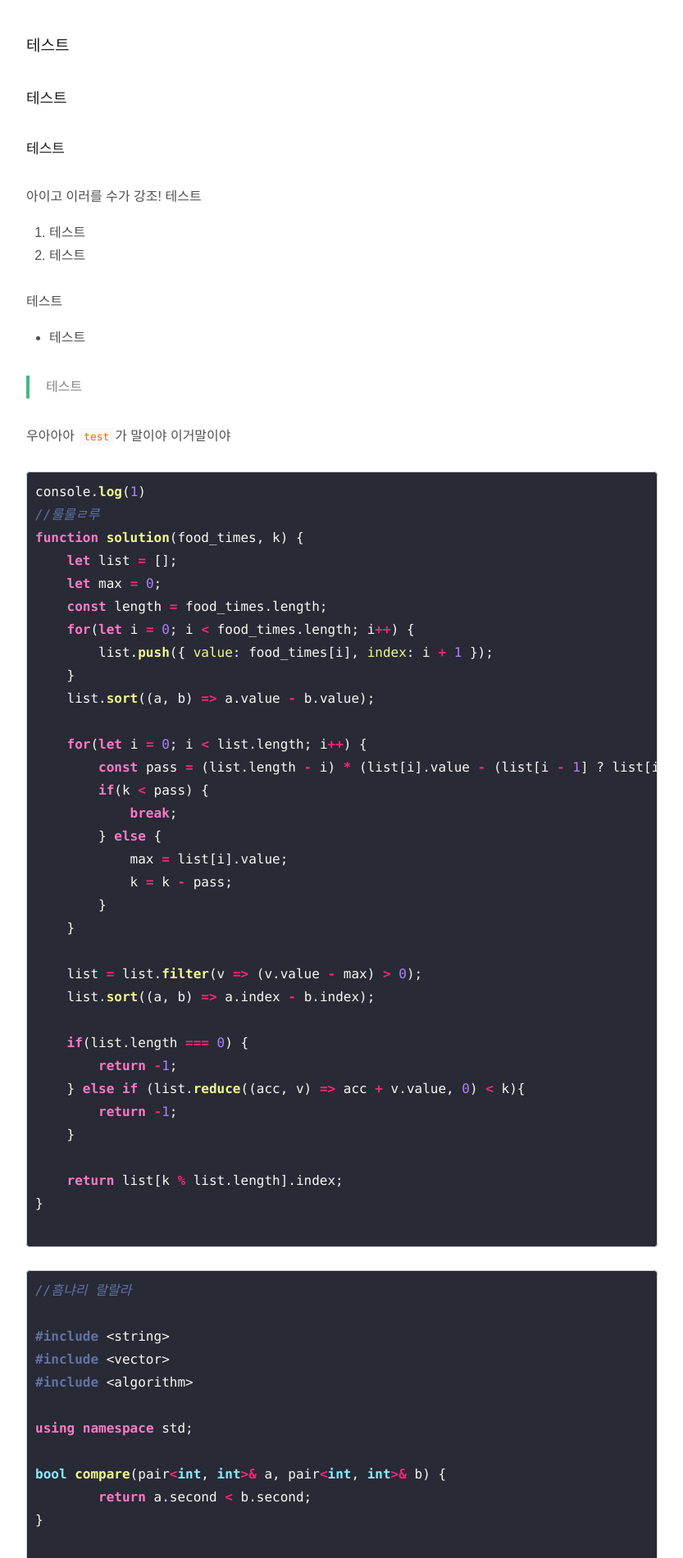
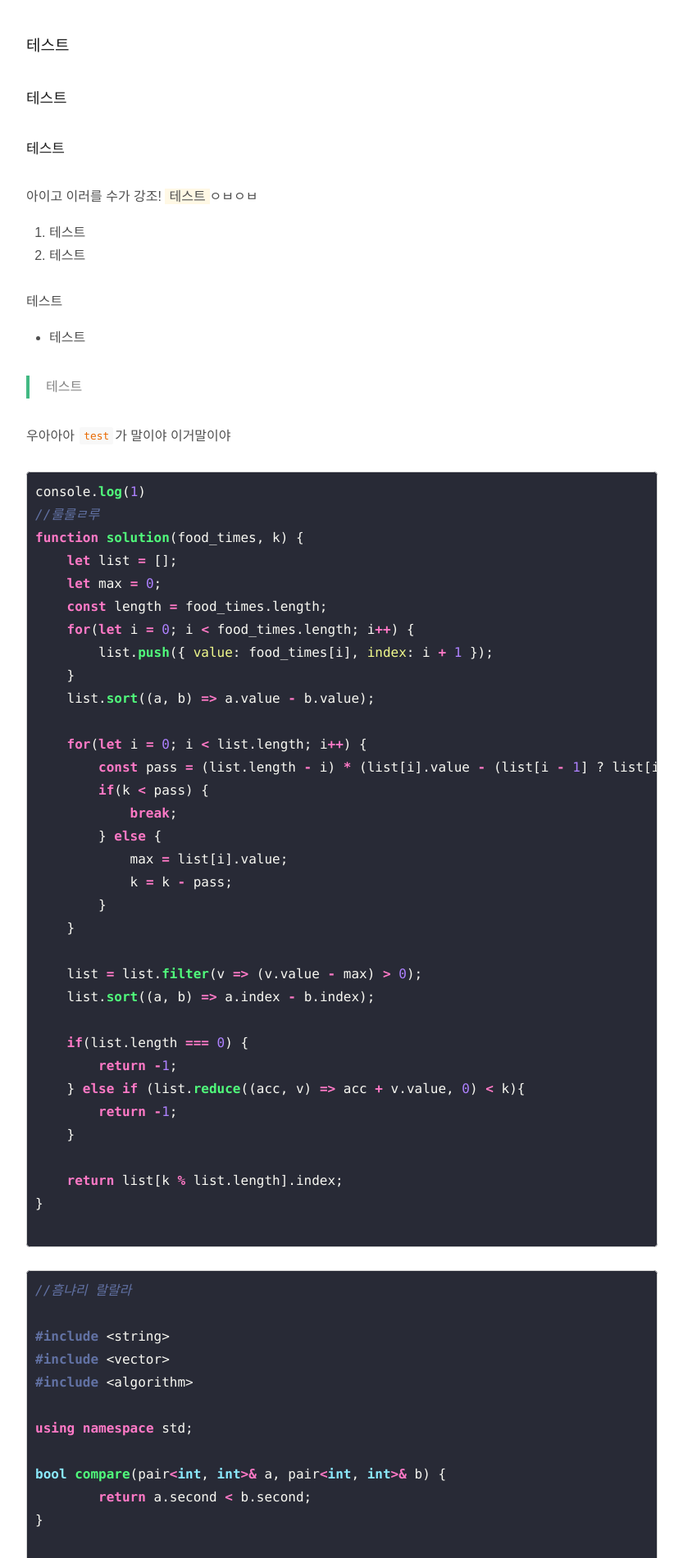
Before and after one commit to wnghdcjfe/wnghdcjfe.github.io, a Jekyll site: the page built from _posts/2019-05-04-테스트.md, in a window 1280 px wide. Shown: the part 639-2539 px from the top of the page at 82% size, without its empty margins (223-1056 px from the left). Built offline with Jekyll 4.4.1, drawn with Linux system fonts in a browser that asks for light colours; some web fonts are replaced; comment, search, counter and statistics services are not loaded.

Commit message:
마무리?

```diff
--- a/CNAME
+++ b/CNAME
@@ -1 +1 @@
-kundol
+kundol.happy
--- a/_posts/2019-05-04-테스트.md
+++ b/_posts/2019-05-04-테스트.md
@@ -13,7 +13,7 @@
 #### 테스트
 ##### 테스트
 
-아이고 이러를 수가 강조! **테스트**
+아이고 이러를 수가 강조! **테스트**ㅇㅂㅇㅂ
 
 1. 테스트
 2. 테스트
--- a/assets/css/monokai.css
+++ b/assets/css/monokai.css
@@ -83,15 +83,15 @@
   font-weight: bold;
 }
 .highlight .kn {
-  color: #f92672;
+  color: #ff79c6;
   font-weight: bold;
 }
 .highlight .ow {
-  color: #f92672;
+  color: #ff79c6;
   font-weight: bold;
 }
 .highlight .o {
-  color: #f92672;
+  color: #ff79c6;
   font-weight: bold;
 }
 .highlight .mf {
@@ -156,7 +156,7 @@
   font-weight: bold;
 }
 .highlight .nd {
-  color: #f1fa8c;
+  color: #50fa7b;
   font-weight: bold;
 }
 .highlight .ne {
@@ -164,7 +164,7 @@
   font-weight: bold;
 }
 .highlight .nf {
-  color: #f1fa8c;
+  color: #50fa7b;
   font-weight: bold;
 }
 .highlight .no {
@@ -202,7 +202,7 @@
   font-weight: bold;
 }
 .highlight .nt {
-  color: #f92672;
+  color: #ff79c6;
 }
 .highlight {
   color: #f8f8f2;
--- a/assets/css/screen.css
+++ b/assets/css/screen.css
@@ -35,6 +35,10 @@
 b, strong, optgroup {
     font-weight: 580;
 }
+strong{
+    background-color: #fff8e5;
+    padding: 1px 5px;
+}
 
 a, a:link, a:visited, a:active, a:hover {
     color: #505050;
@@ -129,6 +133,8 @@
 p > .highlighter-rouge {
     border-radius: 2px;
     color: #e96900;
+    position: relative;
+    bottom: 1px;
     font-size: .8rem;
     margin: 0 2px;
     padding: 3px 5px;
@@ -955,7 +961,7 @@
 
 #post-content a {
     text-decoration: none;
-    border-bottom: 1px solid #f3cf00;
+    border-bottom: 2px solid #f3cf00;
 }
 
 #post-content > *:first-child {
```
